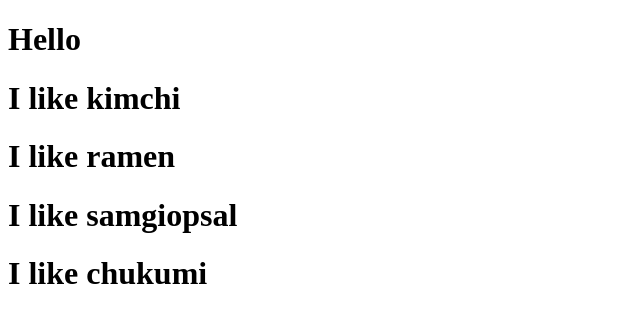
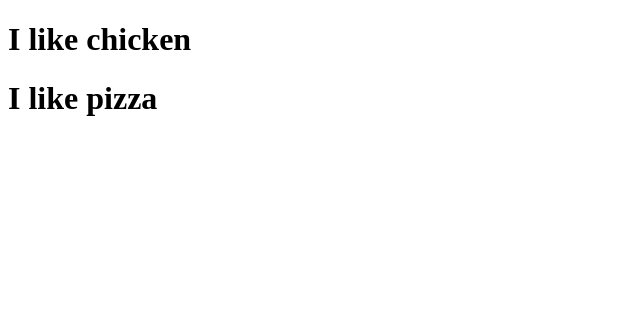
Before and after one commit to charade6/movie_app_2021, a JavaScript app: page / in a window 1280 px wide. Shown: the top 322 px of the page, without its empty margins (0-640 px from the left). Built offline with nearby package versions, Linux system fonts and the light colour scheme.

Commit message:
Edit App.js
map함수 이용하여 Food컴포넌트 여러개 만들기

```diff
--- a/src/App.js
+++ b/src/App.js
@@ -1,19 +1,28 @@
-
+const foodILike = [
+  {
+    name: "chicken",
+    image: "https://health.chosun.com/site/data/img_dir/2021/03/31/2021033102448_0.jpg"
+  },
+  {
+    name: "pizza",
+    image: "https://src.hidoc.co.kr/image/lib/2020/11/9/1604911318873_0.jpg"
+  }
+]
 
 function App() {
   return (
     <div>
-      <h1>Hello</h1>
-      <Food fav="kimchi" />
-      <Food fav="ramen" />
-      <Food fav="samgiopsal" />
-      <Food fav="chukumi" />
+      {foodILike.map(dish => (
+        <Food name={dish.name} />
+      ))}
     </div>
   );
 }
 
-function Food({fav}) {
-  return <h1>I like {fav}</h1>
+function Food({name}) {
+  return (
+    <h1>I like {name}</h1>
+  )
 }
 
 export default App;
```
